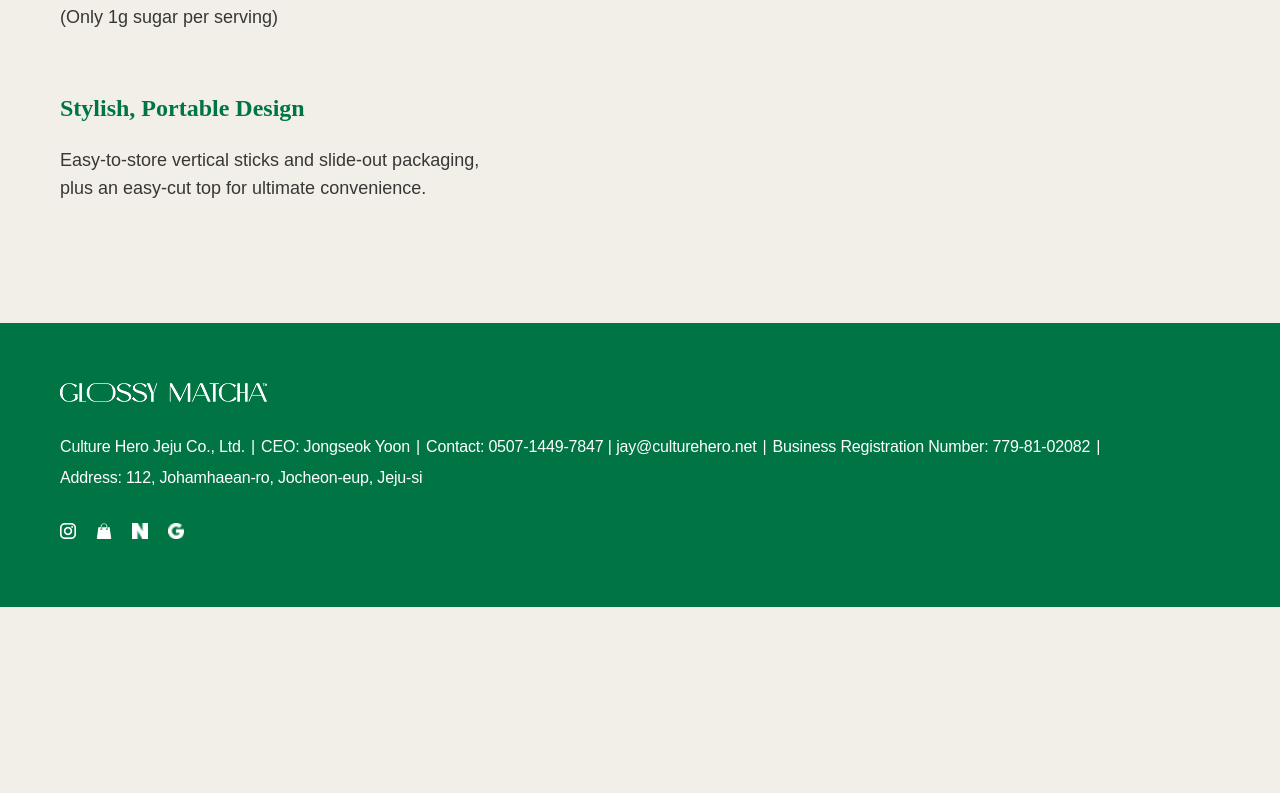
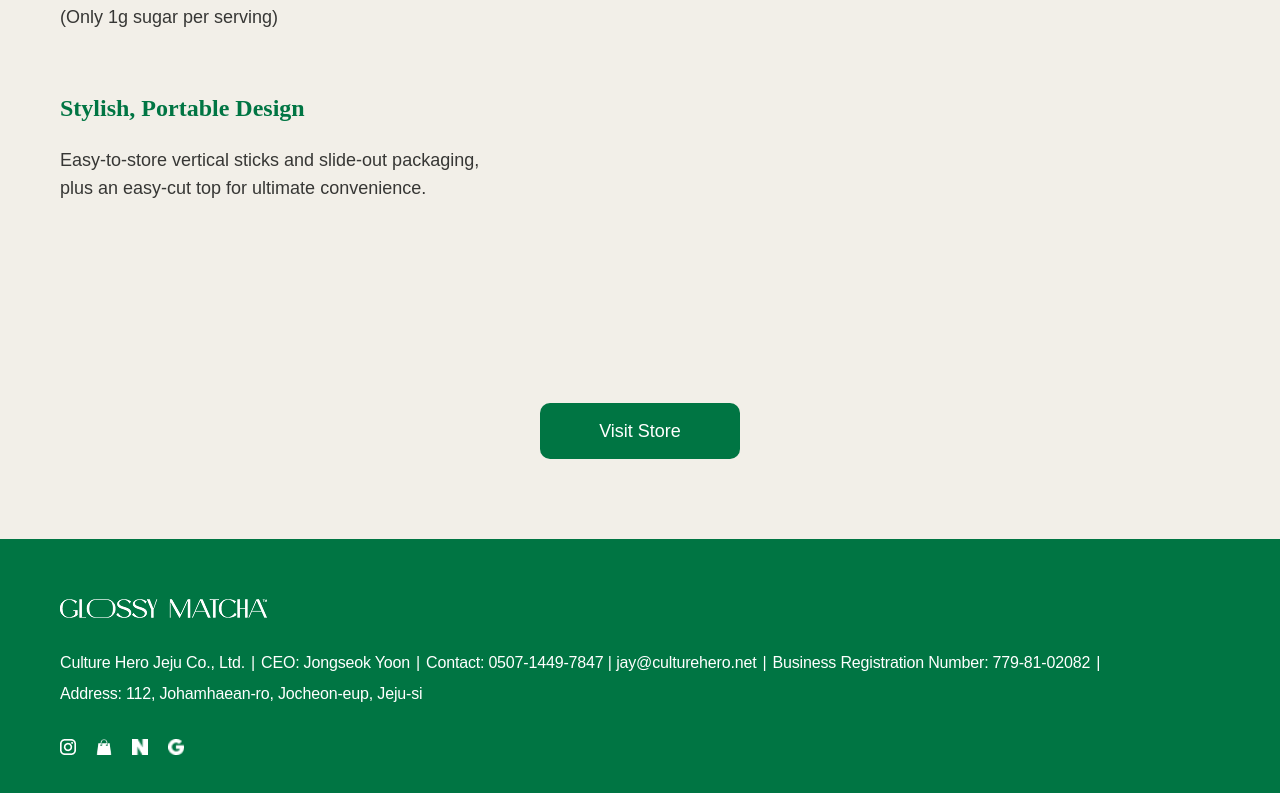
Before and after one commit to Elarin22/Glossy_Matcha, a Next.js app in the folder fe/: page /en/products in a window 1280 px wide. Shown: the part 4436-5229 px from the top of the page. Before the commit the page ends 5043 px from the top, so only its background shows below. Built offline with nearby package versions, Linux system fonts and the light colour scheme; no server answers; a web font is replaced by a local one.

Commit message:
[FE] feat: 스토어 이동 버튼 추가 (#310)
- 중복 코드 product.ts 페이지 삭제
- 마켓 이동 버튼 만들기

```diff
--- a/fe/src/app/[locale]/products/page.tsx
+++ b/fe/src/app/[locale]/products/page.tsx
@@ -7,6 +7,7 @@ import ProductNav from '@/components/Nav/ProductNav';
 import ProductMainBanner from '@/components/Product/ProductMainBanner';
 import ProductMidBanner from '@/components/Product/ProductMidBanner';
 import ProductDescription, { type ProductBodySection } from '@/components/Product/ProductDescription';
+import ProductStore from '@/components/Product/ProductStore';
 import ProductApi, { type Product } from '@/services/productApi';
 import styles from './page.module.scss';
 
@@ -166,6 +167,7 @@ const ProductsPage: React.FC<ProductsPageProps> = ({ params }) => {
                     midBannerImg={currentProduct?.mid_banner_img}
                 />
             )}
+            <ProductStore />
         </main>
     );
 };
--- a/fe/src/components/Nav/Nav.module.scss
+++ b/fe/src/components/Nav/Nav.module.scss
@@ -31,6 +31,10 @@
   position: relative;
   text-decoration: none;
   transition: color 0.2s ease;
+  background: none;
+  border: none;
+  cursor: pointer;
+  outline: none;
 
   &:hover {
     color: $color-green-500;
--- /dev/null
+++ b/fe/src/components/Product/ProductStore.module.scss
@@ -0,0 +1,40 @@
+@use '@/styles/mixins' as *;
+@use '@/styles/variables' as *;
+
+.productStore {
+  width: 100%;
+  padding: 80px 20px;
+  background-color: $color-beige-100;
+  display: flex;
+  justify-content: center;
+  align-items: center;
+}
+
+.container {
+  max-width: 1200px;
+  width: 100%;
+  display: flex;
+  justify-content: center;
+  align-items: center;
+}
+
+.storeButton {
+  @include pretendard($font-size-18, $font-weight-medium);
+  background-color: $color-green-500;
+  color: white;
+  border: none;
+  border-radius: 4px;
+  padding: 16px 40px;
+  cursor: pointer;
+  transition: background-color 0.2s ease;
+  outline: none;
+
+  &:hover {
+    background-color: $color-green-700;
+  }
+
+  @media (max-width: 768px) {
+    @include pretendard($font-size-16, $font-weight-medium);
+    padding: 14px 32px;
+  }
+}
--- /dev/null
+++ b/fe/src/components/Product/ProductStore.tsx
@@ -0,0 +1,32 @@
+import React from 'react';
+import { useParams } from 'next/navigation';
+import styles from './ProductStore.module.scss';
+
+const ProductStore: React.FC = () => {
+    const params = useParams();
+    const currentLocale = params?.locale as string || 'ko';
+
+    const handleStoreClick = () => {
+        window.open('https://smartstore.naver.com/glossymatcha/category/ALL?cp=1', '_blank');
+    };
+
+    const getButtonText = () => {
+        return currentLocale === 'en' ? 'Visit Store' : '스토어 이동';
+    };
+
+    return (
+        <section className={styles.productStore}>
+            <div className={styles.container}>
+                <button
+                    className="btn-g"
+                    onClick={handleStoreClick}
+                    type="button"
+                >
+                    {getButtonText()}
+                </button>
+            </div>
+        </section>
+    );
+};
+
+export default ProductStore;
--- a/fe/src/services/productApi.ts
+++ b/fe/src/services/productApi.ts
@@ -230,7 +230,7 @@ const mockProducts: Product[] = [
   ];
 
 // === API 설정 ===
-const API_BASE_URL = process.env.NEXT_PUBLIC_API_BASE_URL || "https://x81fj32kd.glossymatcha.com/api/products";
+const API_BASE_URL = process.env.NEXT_PUBLIC_API_BASE_URL || "https://x81fj32kd.glossymatcha.com/api";
 
 // === 제품 API 클래스 ===
 class ProductApi {
@@ -241,7 +241,7 @@ class ProductApi {
    */
   static async getProducts(lang: string = "ko"): Promise<ProductApiResponse> {
     try {
-      const url = `${API_BASE_URL}/?lang=${lang}`;
+      const url = `${API_BASE_URL}/products/?lang=${lang}`;
       const response = await fetch(url, {
         method: "GET",
         headers: {
```
Also changed, not shown: fe/src/types/product.ts (deleted, +0 -68 lines).
